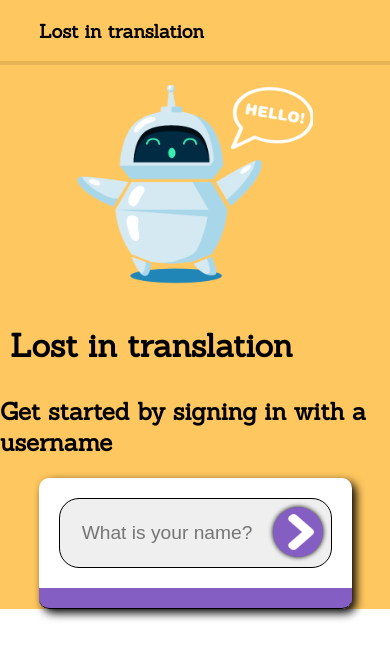
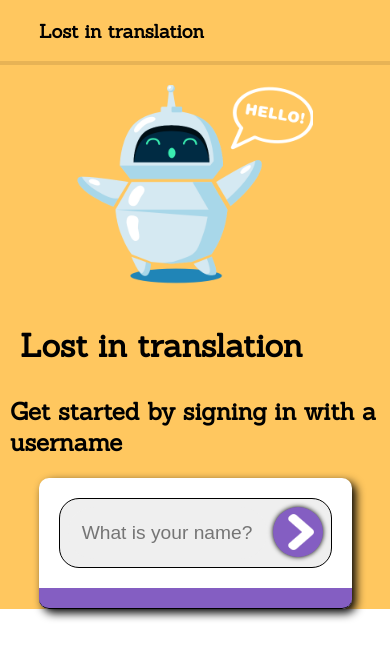
Before and after one commit to Tooppa/sign-language-translator, a React (Create React App) app: page / in a window 390 px wide. Shown: the top 658 px of the page. Built offline with nearby package versions, Linux system fonts and the light colour scheme; no server answers; a web font is replaced by a local one.

Commit message:
FIX: Fixed clipping text on the login page with small screens

```diff
--- a/src/styles/index.css
+++ b/src/styles/index.css
@@ -52,6 +52,8 @@ button{
   flex-direction: row;
   justify-content: center;
   flex-wrap: wrap;
+  margin-left: 10px;
+  margin-right: 10px;
 }
 .vertical{
   display: flex;
```
